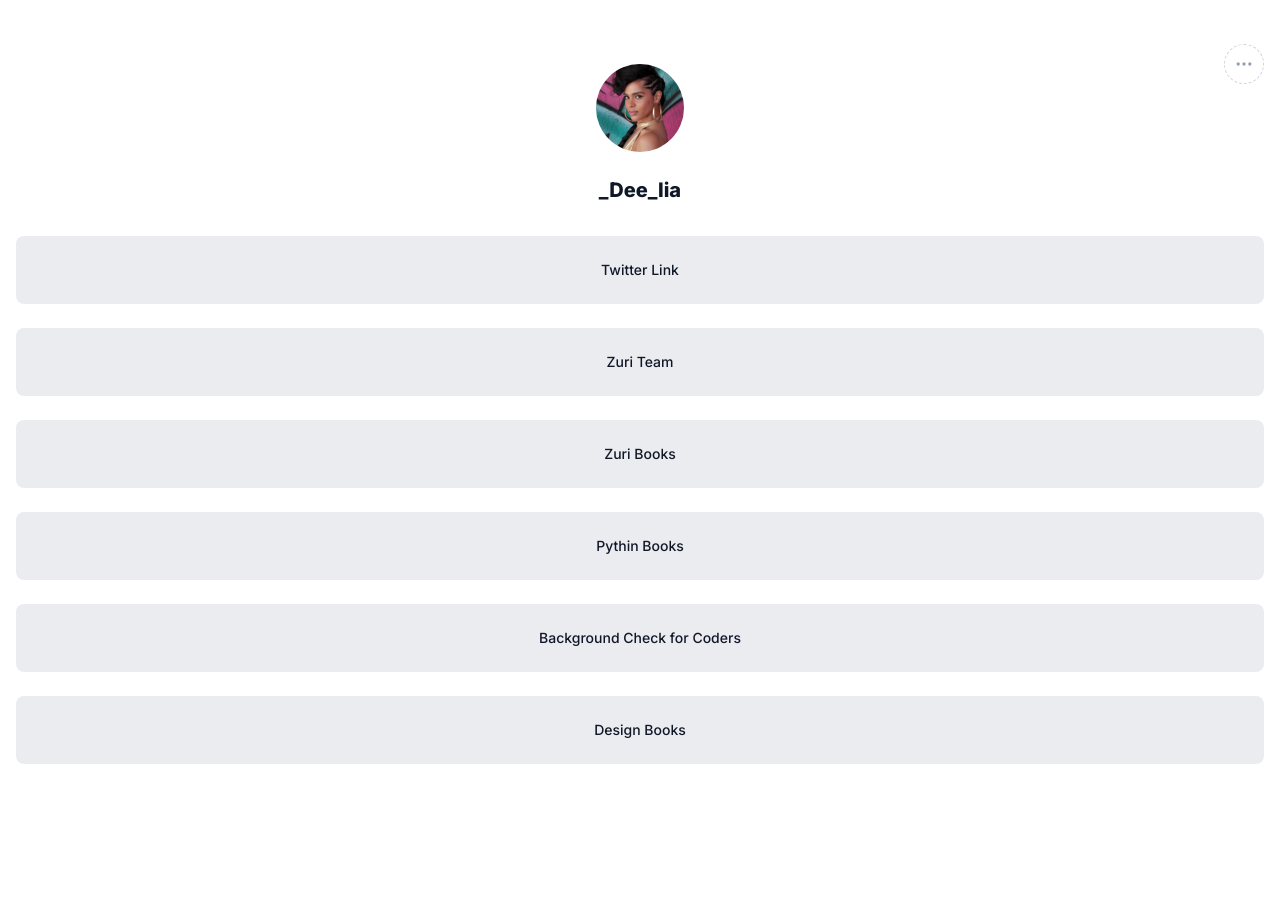
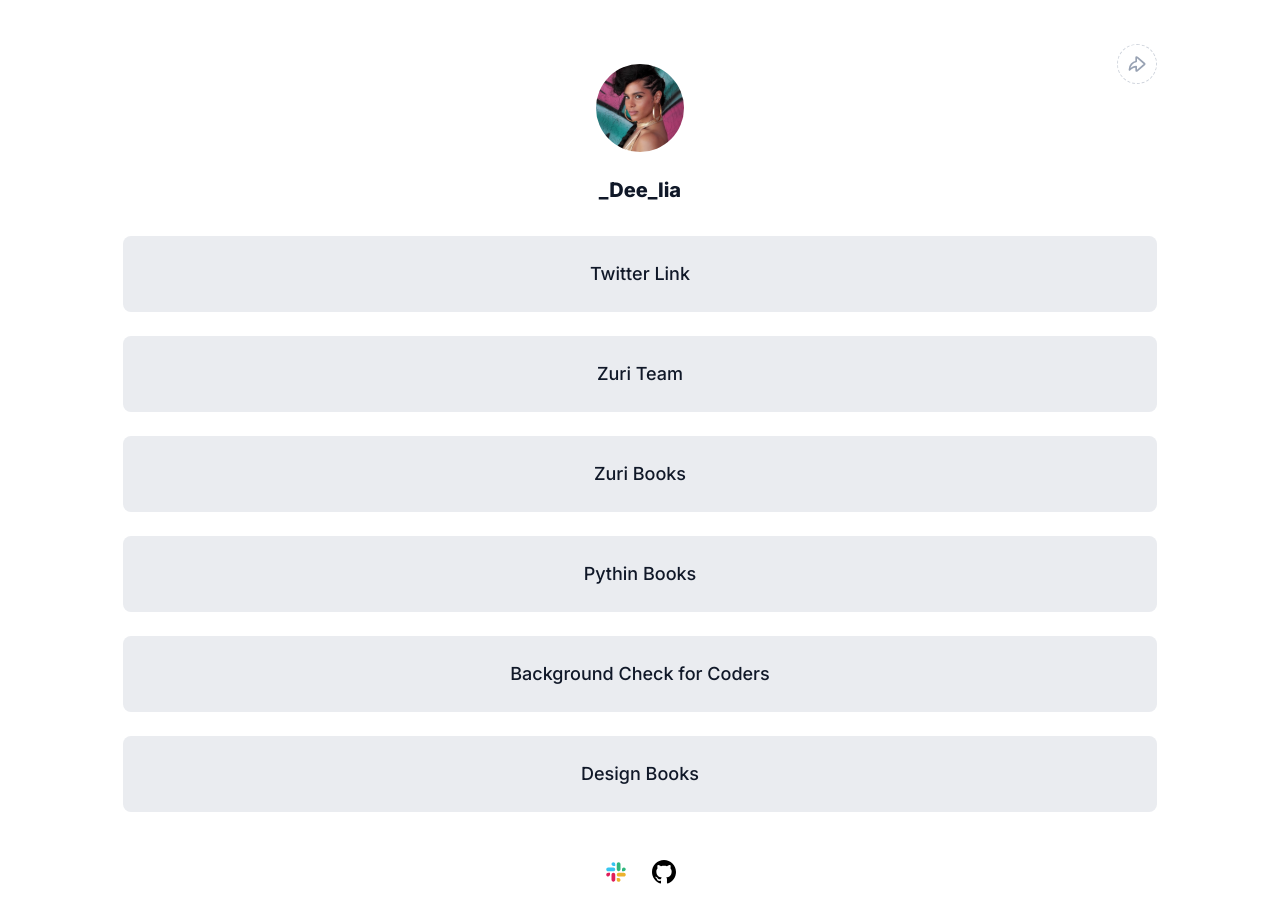
Before and after one commit to Deelyah/HNG-Stage1, a React (Vite) app: page / in a window 1280 px wide. Shown: the top 922 px of the page. Before the commit the page ends 852 px from the top, so only its background shows below. Built offline with nearby package versions, Linux system fonts and the light colour scheme.

Commit message:
chore: add large screen view

```diff
--- a/src/components/Home.jsx
+++ b/src/components/Home.jsx
@@ -1,5 +1,8 @@
 import profileImage from "../assets/profile-img.svg";
 import kebabMenu from "../assets/kebab-menu.svg";
+import backIcon from "../assets/back-icon.svg";
+import slackIcon from "../assets/slack.svg";
+import githubIcon from "../assets/github.svg";
 function Home() {
   const links = [
     {
@@ -12,7 +15,7 @@ function Home() {
     { name: "Pythin Books", id: "pitch", href: "https://books.zuri.team" },
     {
       name: "Background Check for Coders",
-      id: "",
+      id: "deelyah",
       href: "https://background.zuri.team",
     },
     {
@@ -22,8 +25,8 @@ function Home() {
     },
   ];
   return (
-    <div className="App">
-      <div className="flex flex-col py-16 px-4">
+    <div className="flex justify-center w-full">
+      <div className="flex flex-col py-16 px-4 w-full md:w-10/12">
         <div className="relative mb-8">
           <div className="w-full flex flex-col items-center">
             <div className="mb-6 rounded-full">
@@ -38,14 +41,15 @@ function Home() {
             {/* <h2 id="slack" >Deelyah</h2> */}
           </div>
           <button className="absolute right-0 -top-5 w-10 h-10 border border-dashed border-[#D0D5DD] flex justify-center items-center rounded-full">
-            <img src={kebabMenu} alt="menu" />
+            <img src={kebabMenu} alt="menu" className="md:hidden" />
+            <img src={backIcon} alt="back" className="hidden md:inline-block" />
           </button>
         </div>
         <div>
           {links.map((link, index) => {
             return (
               <a
-                className="block cursor-pointer text-center rounded-lg bg-[#EAECF0] text-[#101828] font-medium text-sm py-6 mb-6"
+                className="block cursor-pointer text-center rounded-lg bg-[#EAECF0] text-[#101828] font-medium text-sm md:text-lg py-6 mb-6"
                 href={link.href}
                 id={link.id}
                 key={index}
@@ -55,7 +59,10 @@ function Home() {
             );
           })}
         </div>
-        <div></div>
+        <div className="flex w-full justify-center py-6">
+          <img src={slackIcon} alt="slack icon" className="mr-6" />
+          <img src={githubIcon} alt="github icon" className="" />
+        </div>
       </div>
     </div>
   );
```
